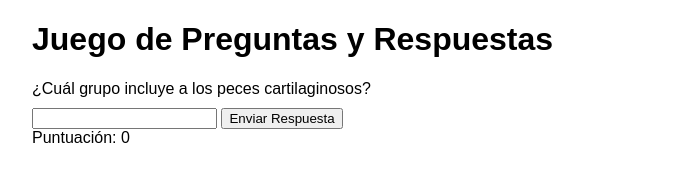
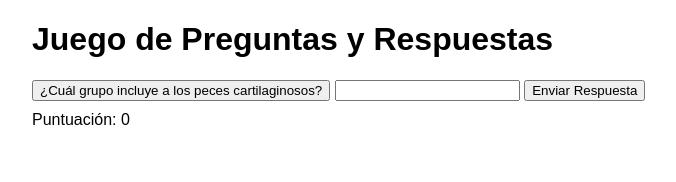
Before and after one commit to lkuroro999/lkuroro999.github.io, a plain HTML site: page index.html in a window 1280 px wide. Shown: the whole page, without its empty margins (208-884 px from the left). Drawn offline with Linux system fonts and the light colour scheme.

Commit message:
Update index.html

```diff
--- a/index.html
+++ b/index.html
@@ -19,7 +19,7 @@ body {
 <div class="container">
   <h1>Juego de Preguntas y Respuestas</h1>
 
-  <div id="quiz" class="question"></div>
+  <button id="quiz" class="question"></button>
   <input id="answer" type="text">
   <button id="submit">Enviar Respuesta</button>
   <div id="score"></div>
```
